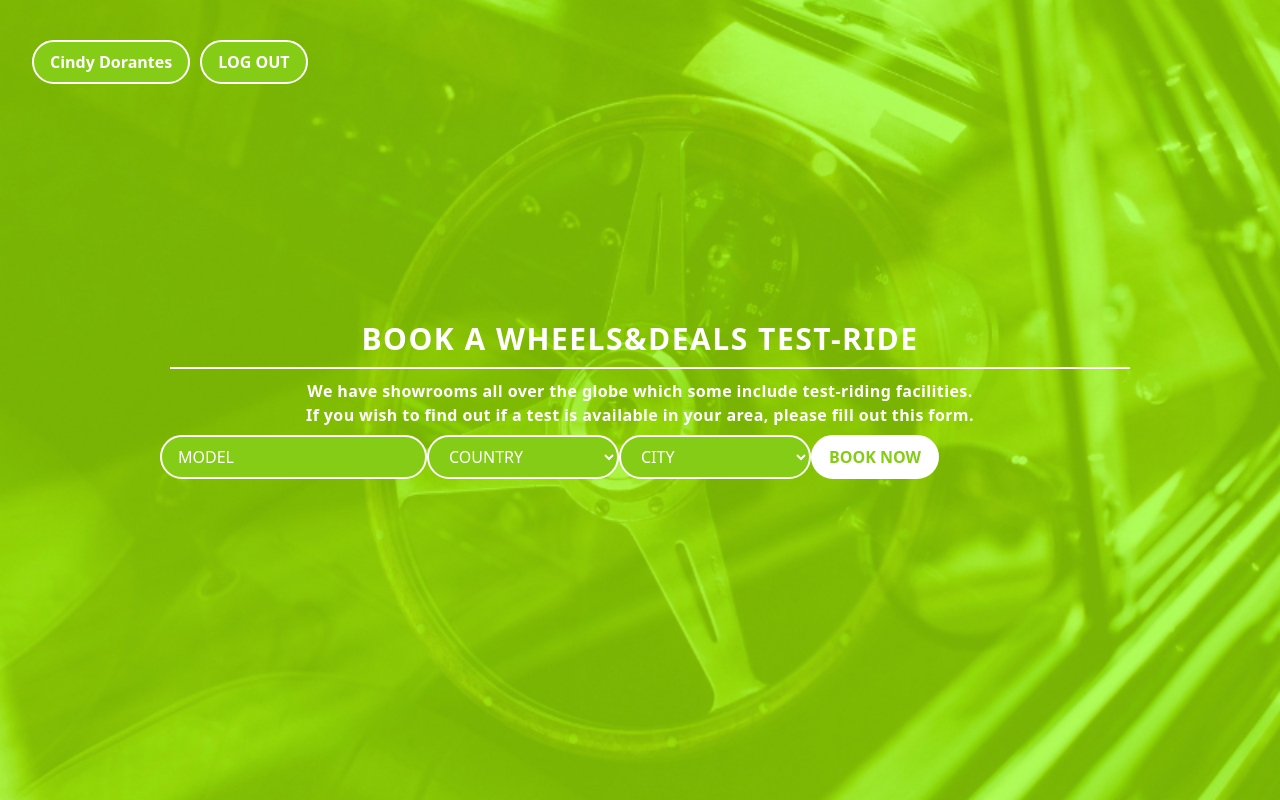
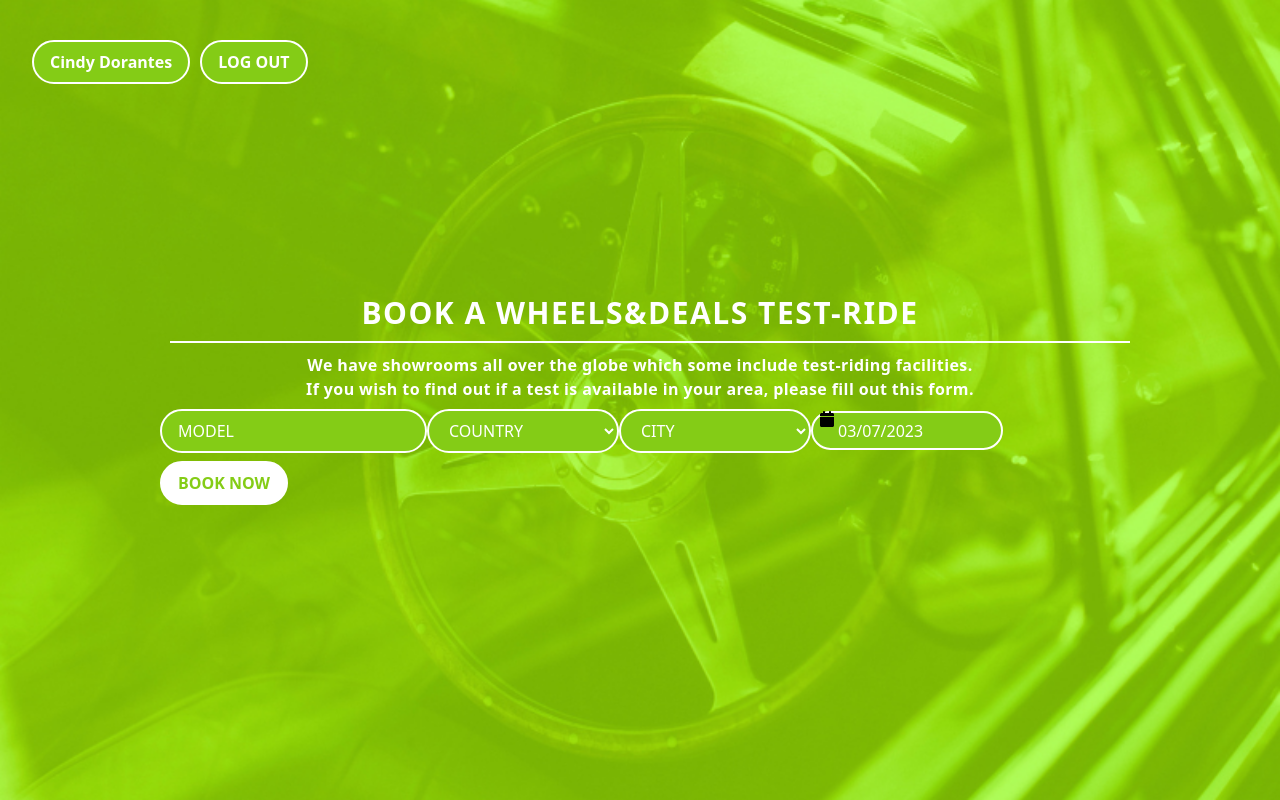
Before and after one commit to Peter1907/wheels-and-deals-react, a React (Create React App) app: page /new-reservation in a window 1280 px wide. Built offline with nearby package versions, Linux system fonts and the light colour scheme.

Commit message:
Add DatePicker for date select elements

```diff
--- a/package.json
+++ b/package.json
@@ -8,6 +8,7 @@
     "@testing-library/user-event": "^13.5.0",
     "prop-types": "^15.8.1",
     "react": "^18.2.0",
+    "react-datepicker": "^4.10.0",
     "react-dom": "^18.2.0",
     "react-router-dom": "^6.8.2",
     "react-scripts": "5.0.1",
--- a/src/components/NewReservation/CitySelect.js
+++ b/src/components/NewReservation/CitySelect.js
@@ -6,6 +6,7 @@
     'United States': ['New York', 'Detroit', 'Los Angeles', 'Miami'],
     Mexico: ['Mexico City', 'Monterrey', 'Guadalajara'],
     Ecuador: ['Quito', 'Guayaquil', 'Cuenca'],
+    Egypt: ['Cairo', 'Alexandria', 'Giza'],
   };
 
   const countryCities = cities[country] || [];
--- a/src/components/NewReservation/CountrySelect.js
+++ b/src/components/NewReservation/CountrySelect.js
@@ -2,7 +2,7 @@
 import PropTypes from 'prop-types';
 
 const CountrySelect = ({ value, onChange }) => {
-  const countries = ['United States', 'Mexico', 'Ecuador'];
+  const countries = ['United States', 'Mexico', 'Ecuador', 'Egypt'];
 
   return (
     <select
--- a/src/components/NewReservation/ReservationForm.js
+++ b/src/components/NewReservation/ReservationForm.js
@@ -1,4 +1,6 @@
 import { React, useState } from 'react';
+import DatePicker from 'react-datepicker';
+import 'react-datepicker/dist/react-datepicker.css';
 import CitySelect from './CitySelect';
 import CountrySelect from './CountrySelect';
 
@@ -6,6 +8,7 @@
   const [model, setModel] = useState('');
   const [country, setCountry] = useState('');
   const [city, setCity] = useState('');
+  const [reservDate, setReservDate] = useState(new Date());
 
   const handleSubmit = (event) => {
     event.preventDefault();
@@ -25,6 +28,14 @@
 
         <CountrySelect value={country} onChange={setCountry} />
         <CitySelect value={city} onChange={setCity} country={country} />
+        <DatePicker
+          className="placeholder:text-white border-white border-2 bg-lime-500 rounded-full px-4 py-2 mt-2 w-48"
+          showIcon
+          selected={reservDate}
+          onChange={(date) => setReservDate(date)}
+          minDate={new Date()}
+          placeholderText="DATE"
+        />
 
         <button className="text-lime-500 font-bold border-white border-2 bg-white rounded-full px-4 py-2 mt-2" type="submit">
           BOOK NOW
```
Also changed, not shown: 1 other file (tests, documents, lock files or other folders).
